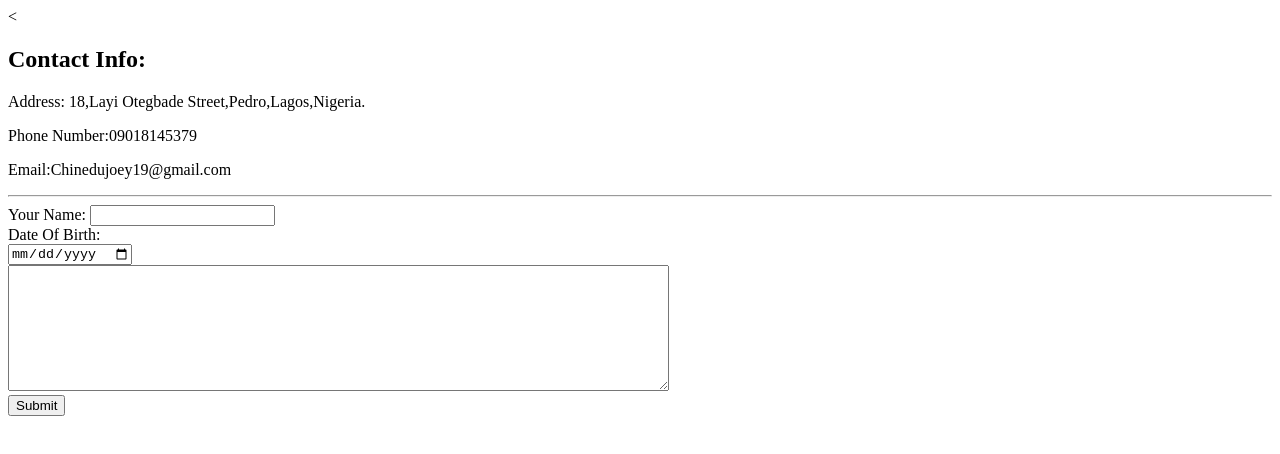
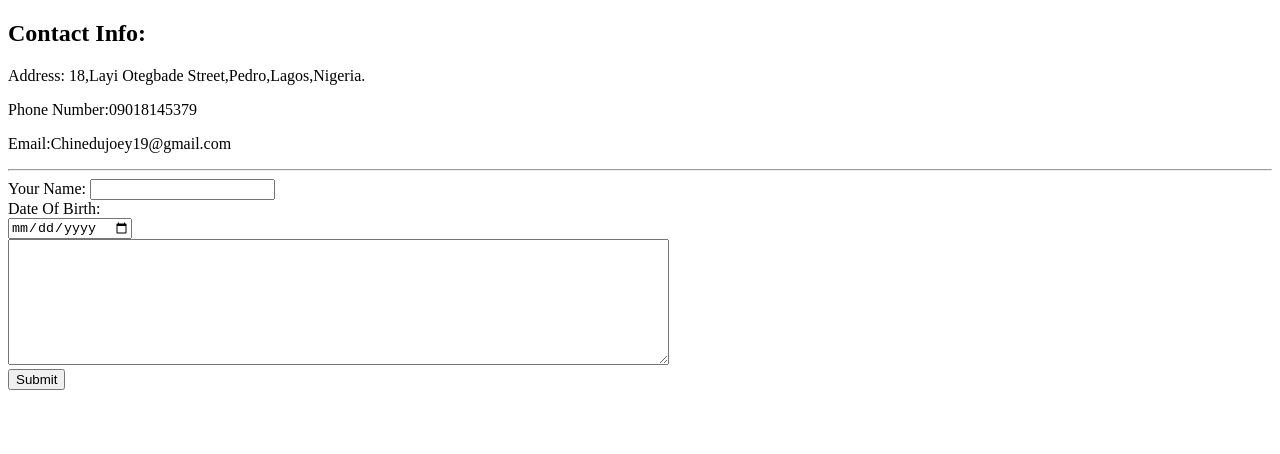
Before and after one commit to chinedujoey77/cv, a plain HTML site: page contact.html in a window 1280 px wide. Drawn offline with Linux system fonts and the light colour scheme.

Commit message:
removed an error arrow

```diff
--- a/contact.html
+++ b/contact.html
@@ -7,7 +7,7 @@
   <title>My Contact Page</title>
 </head>
 <body>
-  <<h2>Contact Info:</h2>
+  <h2>Contact Info:</h2>
   <p>Address: 18,Layi Otegbade Street,Pedro,Lagos,Nigeria.</p>
   <p>Phone Number:09018145379</p>
   <p>Email:Chinedujoey19@gmail.com </p>
```
